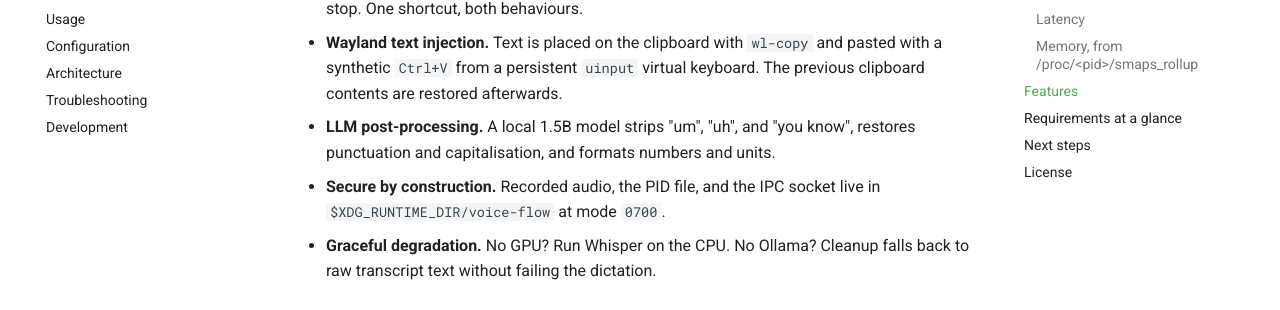
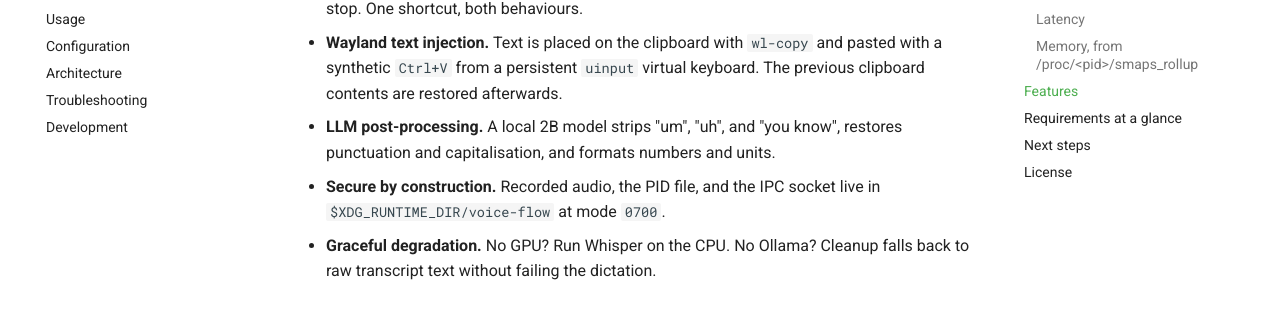
Before and after one commit to khiladisngh/voice-flow, an MkDocs documentation site: the page built from docs/index.md, in a window 1280 px wide and 900 px high, scrolled down 1784 px. Shown: the part 143-453 px from the top of the window. Built offline with MkDocs 1.6.1 and Material for MkDocs 9.7.7, drawn with Linux system fonts in a browser that asks for light colours; comment, search, counter and statistics services are not loaded.

Commit message:
docs: retire the last references to the previous cleaner model

```diff
--- a/docs/index.md
+++ b/docs/index.md
@@ -68,7 +68,7 @@ slightly higher PSS.
 - **Wayland text injection.** Text is placed on the clipboard with `wl-copy` and
   pasted with a synthetic `Ctrl+V` from a persistent `uinput` virtual keyboard.
   The previous clipboard contents are restored afterwards.
-- **LLM post-processing.** A local 1.5B model strips "um", "uh", and "you know",
+- **LLM post-processing.** A local 2B model strips "um", "uh", and "you know",
   restores punctuation and capitalisation, and formats numbers and units.
 - **Secure by construction.** Recorded audio, the PID file, and the IPC socket
   live in `$XDG_RUNTIME_DIR/voice-flow` at mode `0700`.
```
Also changed, not shown: CONTRIBUTING.md (+1 -1 lines), docs/configuration.md (+1 -1 lines).
